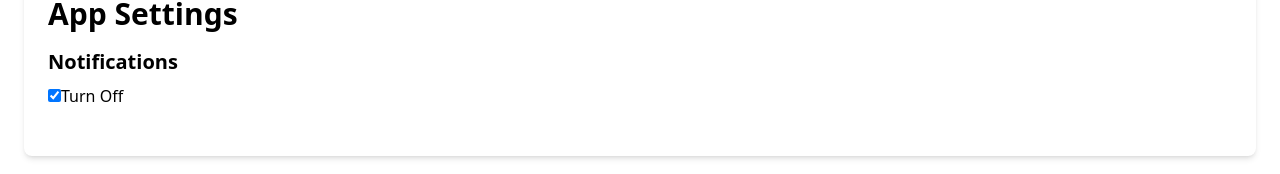
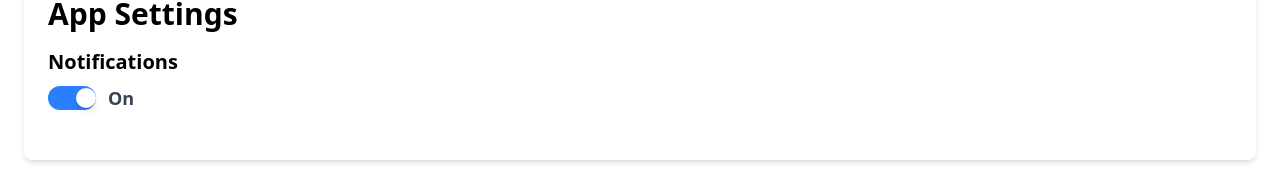
Before and after one commit to tortangChris/CabTrans-WebApp, a React (Vite) app: page /settings in a window 1280 px wide. Shown: the part 124-298 px from the top of the page. Built offline with nearby package versions, Linux system fonts and the light colour scheme.

Commit message:
fixing toggle switch ui

```diff
--- a/src/Pages/Settings.jsx
+++ b/src/Pages/Settings.jsx
@@ -1,43 +1,50 @@
 import React, { useState } from "react";
+import { ToggleLeft, ToggleRight } from "lucide-react";
 
 const Settings = () => {
   const [notifications, setNotifications] = useState(true);
 
-  // Handle changes for notification toggle
+
   const handleNotificationChange = () => {
     setNotifications(!notifications);
   };
 
   return (
     <div className="p-6">
-      {/* Notifications Settings */}
       <div className="container mx-auto bg-white p-6 rounded-lg shadow-md">
         <h1 className="text-3xl font-bold mb-4">App Settings</h1>
 
-        {/* Notifications Section */}
         <div className="mb-6">
           <h2 className="text-xl font-semibold mb-2">Notifications</h2>
-          <label className="mr-4">
-            <input
-              type="checkbox"
-              checked={notifications}
-              onChange={handleNotificationChange}
-            />
-            {notifications ? "Turn Off" : "Turn On"}
-          </label>
+          <div className="flex items-center space-x-3">
+            <div
+              className={`relative flex items-center cursor-pointer transition-all
+                ${notifications ? 'bg-blue-500' : 'bg-gray-400'}
+                w-12 h-6 sm:w-14 sm:h-7 md:w-16 md:h-8 lg:w-12 lg:h-6 rounded-full`}
+              onClick={handleNotificationChange}
+            >
+              <div
+                className={`absolute bg-white rounded-full shadow-md transform transition-all
+                  w-5 h-5 sm:w-6 sm:h-6 md:w-7 md:h-7 lg:w-5 lg:h-5
+                  ${notifications ? 'translate-x-6 sm:translate-x-7 md:translate-x-8 lg:translate-x-7' : 'translate-x-1'}`}
+              />
+            </div>
+            <span className="text-gray-700 text-sm sm:text-base md:text-lg font-semibold">
+              {notifications ? "On" : "Off"}
+            </span>
+          </div>
         </div>
       </div>
 
-      {/* Instruction Cards Section */}
       <div className="container mx-auto mt-10">
         <h2 className="text-2xl font-semibold mb-6">Instructions</h2>
         <div className="grid grid-cols-1 sm:grid-cols-2 lg:grid-cols-3 gap-6">
           {/* Instruction 1 */}
           <div className="bg-white shadow-lg rounded-lg p-6 min-h-[350px] flex flex-col">
             <img
-              src="/images/image-removebg-preview-2.png"  // Correct path
+              src="/images/image-removebg-preview-2.png"
               alt="Instruction 1"
-              className="w-full h-56 object-contain rounded-t-lg mb-4" // Use object-contain to display the full image
+              className="w-full h-56 object-contain rounded-t-lg mb-4"
             />
             <h3 className="text-xl font-semibold mb-2">Instruction 1: Get Started</h3>
             <p className="text-gray-600 flex-grow">
@@ -48,9 +55,9 @@ const Settings = () => {
           {/* Instruction 2 */}
           <div className="bg-white shadow-lg rounded-lg p-6 min-h-[350px] flex flex-col">
             <img
-              src="/images/image-removebg-preview-1.png"  // Correct path
+              src="/images/image-removebg-preview-1.png"
               alt="Instruction 2"
-              className="w-full h-56 object-contain rounded-t-lg mb-4" // Use object-contain to display the full image
+              className="w-full h-56 object-contain rounded-t-lg mb-4"
             />
             <h3 className="text-xl font-semibold mb-2">Instruction 2: Select Transport Mode</h3>
             <p className="text-gray-600 flex-grow">
@@ -61,13 +68,14 @@ const Settings = () => {
           {/* Instruction 3 */}
           <div className="bg-white shadow-lg rounded-lg p-6 min-h-[350px] flex flex-col">
             <img
-              src="/images/image-removebg-preview.png"  // Correct path
+              src="/images/image-removebg-preview.png"
               alt="Instruction 3"
-              className="w-full h-56 object-contain rounded-t-lg mb-4" // Use object-contain to display the full image
+              className="w-full h-56 object-contain rounded-t-lg mb-4"
             />
             <h3 className="text-xl font-semibold mb-2">Instruction 3: Route</h3>
             <p className="text-gray-600 flex-grow">
-            Find Nearest Walking Path            </p>
+              Find Nearest Walking Path
+            </p>
           </div>
         </div>
       </div>
```
